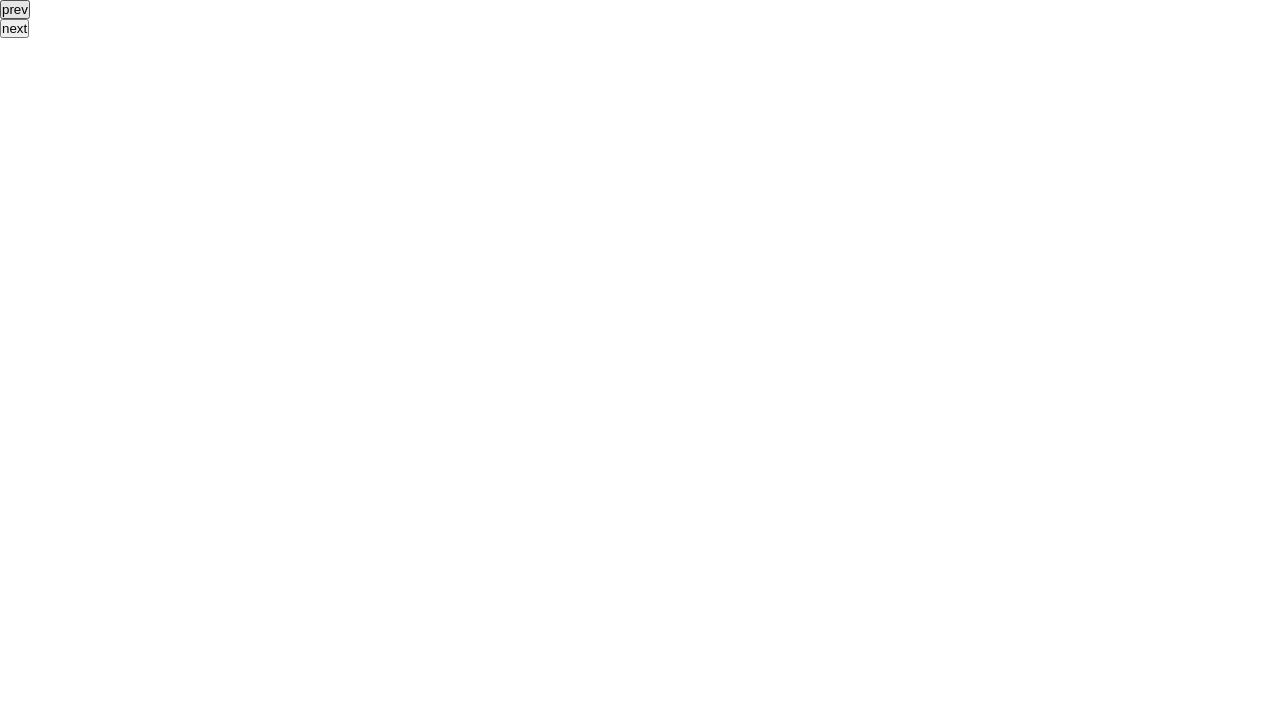
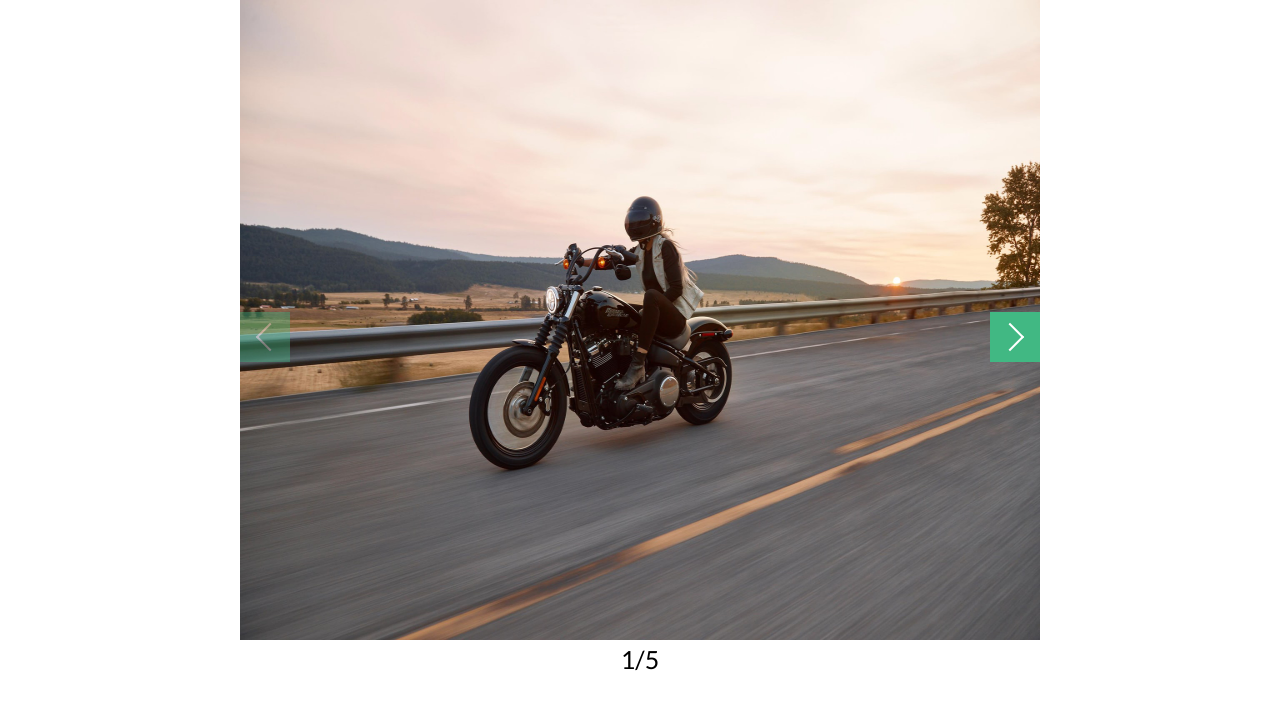
Before and after one commit to Rafal-Gryczka/simple-slider-JS, a plain HTML site: page index.html in a window 1280 px wide. Drawn offline with Linux system fonts and the light colour scheme.

Commit message:
final files

```diff
--- a/css/style.css
+++ b/css/style.css
@@ -9,3 +9,81 @@
 body {
     box-sizing: border-box;
 }
+
+.slider {
+    width: 100vw;
+    display: flex;
+    justify-content: center;
+}
+
+.slider_container {
+    max-width: 800px;
+    display: flex;
+    align-items: center;
+    position: relative;
+}
+
+.slider_button {
+    outline: 0;
+    cursor: pointer;
+    width: 50px;
+    height: 50px;
+    background-color: #41b883;
+    color: #fff;
+    border: none;
+    position: absolute;
+    transition: background-color .1s ease-in;
+}
+
+.slider_button:disabled {
+    opacity: 0.4;
+    cursor: default;
+    pointer-events: none;
+}
+
+.slider_button:hover {
+    background-color: #1c6b47;
+}
+
+.slider_button::before {
+    content: '';
+    position: absolute;
+    top: 0;
+    left: 0;
+    border: 2px solid white;
+    border-bottom: 0;
+    border-right: 0;
+    height: 20px;
+    width: 20px;
+}
+
+.slider_button--prev {
+    left: 0;
+}
+
+.slider_button--prev::before {
+    transform: translate(100%, 75%) rotate(-45deg);
+}
+
+
+.slider_button--next {
+    right: 0;
+}
+
+
+.slider_button--next::before {
+    transform: translate(50%, 75%) rotate(135deg);
+}
+
+.slide_image {
+    height: auto;
+    max-width: 100%;
+    height: 80vh;
+}
+
+.slide_caption {
+    width: 100%;
+    text-align: center;
+    font-size: 25px;
+    font-family: 'lato', sans-serif;
+}
--- a/index.html
+++ b/index.html
@@ -4,6 +4,7 @@
 <head>
     <meta charset="UTF-8">
     <meta name="viewport" content="width=device-width, initial-scale=1.0">
+    <link href="https://fonts.googleapis.com/css2?family=Lato&display=swap" rel="stylesheet">
     <link rel="stylesheet" href="./css/style.css">
     <title>Slider</title>
 </head>
@@ -12,12 +13,20 @@
 
     <main class="slider">
         <section class="slider_container">
-            <button class="slider_button slider_button--prev">prev</button>
-            <figure class="slide"></figure>
-            <button class="slider_button slider_button--next">next</button>
+            <button class="slider_button slider_button--prev" data-button-prev></button>
+            <figure class="slide" data-slide=""></figure>
+            <button class="slider_button slider_button--next" data-button-next></button>
         </section>
     </main>
     <script src="./js/script.js"></script>
+    <script>
+        const imageArr = ['/images/1.jpg', '/images/2.jpg',
+            '/images/3.jpg', '/images/4.jpg', "/images/5.jpg"
+        ]
+
+        const slider = new Slider(imageArr);
+        slider.initializeSlider();
+    </script>
 </body>
 
 </html>
--- a/js/script.js
+++ b/js/script.js
@@ -0,0 +1,78 @@
+class Slider {
+    constructor(images) {
+        this.images = images;
+        this.slide = null;
+        this.prevBtn = null;
+        this.nextBtn = null;
+        this.image = null;
+        this.currentSlide = 0;
+        this.slideArrayLength = 0;
+        this.slideCaption = null;
+
+        this.UiSelectors = {
+            slide: '[data-slide]',
+            buttonPrev: '[data-button-prev]',
+            buttonNext: '[data-button-next]'
+        }
+    }
+
+    initializeSlider() {
+        this.slide = document.querySelector(this.UiSelectors.slide);
+        this.prevBtn = document.querySelector(this.UiSelectors.buttonPrev);
+        this.nextBtn = document.querySelector(this.UiSelectors.buttonNext);
+
+        this.image = document.createElement('img');
+        this.image.classList.add('slide_image');
+        this.addSlideAtributes(0);
+
+        this.slideArrayLength = this.images.length;
+
+        this.slide.appendChild(this.image);
+
+        this.slideCaption = document.createElement('figcaption');
+        this.addCaption();
+        this.slideCaption.classList.add('slide_caption');
+        this.slide.appendChild(this.slideCaption);
+
+        this.disableButtons();
+        this.addListeners();
+    }
+
+    addListeners() {
+        this.prevBtn.addEventListener('click', () => this.changeSlide(this.currentSlide - 1));
+        this.nextBtn.addEventListener('click', () => this.changeSlide(this.currentSlide + 1));
+
+        document.addEventListener('keydown', (e) => {
+            if (e.keyCode === 37) {
+                this.changeSlide(this.currentSlide - 1);
+            } else if (e.keyCode === 39) {
+                this.changeSlide(this.currentSlide + 1);
+            }
+        })
+    }
+
+    disableButtons() {
+        this.currentSlide === 0 ? this.prevBtn.setAttribute('disabled', true) : this.prevBtn.removeAttribute('disabled');
+        this.currentSlide === this.slideArrayLength - 1 ? this.nextBtn.setAttribute('disabled', true) : this.nextBtn.removeAttribute('disabled');
+    }
+
+    changeSlide(index) {
+        if (index === -1 || index === this.slideArrayLength) {
+            return;
+        }
+        this.currentSlide = index;
+        this.addSlideAtributes(index);
+        this.disableButtons();
+        this.addCaption();
+
+    }
+
+    addCaption() {
+        this.slideCaption.innerText = `${this.currentSlide +1}/${this.slideArrayLength}`;
+    }
+
+    addSlideAtributes(index) {
+        this.image.setAttribute('src', Array.isArray(this.images) && this.images.length > 0 && this.images[index]);
+        this.image.setAttribute('alt', `Slide ${index + 1}`);
+    }
+}
```
